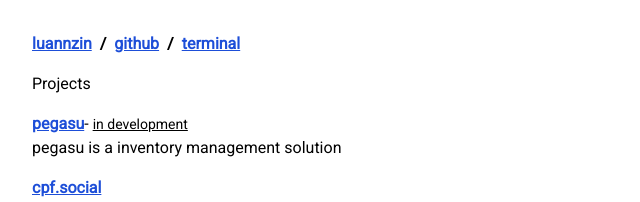
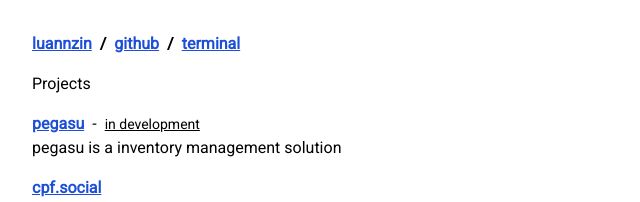
Before and after one commit to luannzin/luannzin.com, a Next.js app: page / in a window 1280 px wide. Shown: the top 202 px of the page, without its empty margins (0-640 px from the left). Built offline with nearby package versions, Linux system fonts and the light colour scheme.

Commit message:
styles: change margin and padding at projects list

```diff
--- a/app/(components)/Projects/index.tsx
+++ b/app/(components)/Projects/index.tsx
@@ -28,7 +28,7 @@ const Projects = () => {
               href={item.url}
               target={"_blank"}
               rel="noopener noreferrer"
-              className="max-w-fit"
+              className="max-w-fit flex items-start gap-2"
             >
               <motion.span
                 initial={{
@@ -48,7 +48,7 @@ const Projects = () => {
               {item.status && (
                 <motion.span
                   initial={{
-                    position: "absolute",
+                    // position: "absolute",
                     opacity: 0,
                     x: -10,
                   }}
@@ -61,8 +61,8 @@ const Projects = () => {
                     type: "spring",
                   }}
                 >
-                  {" "}
-                  - <span className="text-sm underline">{item.status}</span>
+                  <span className="mr-2">-</span>
+                  <span className="text-sm underline">{item.status}</span>
                 </motion.span>
               )}
             </Link>
```
